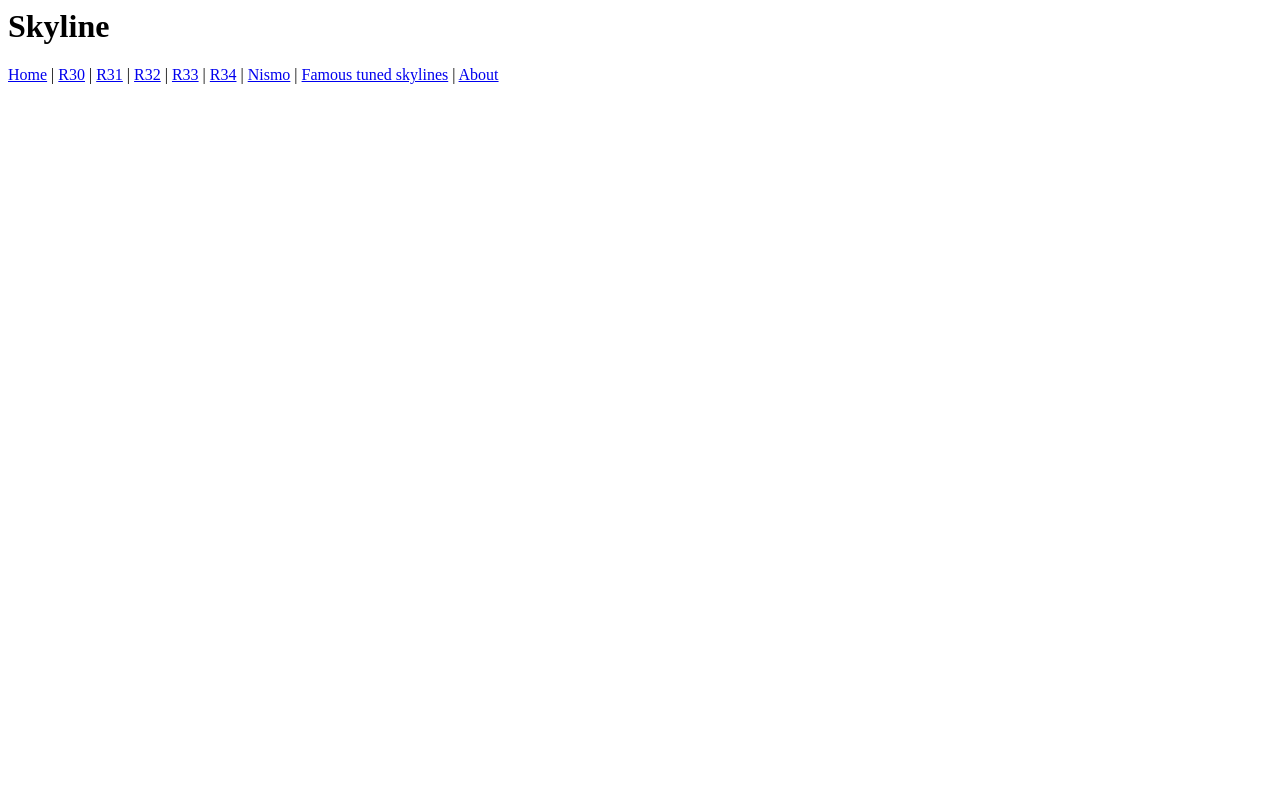
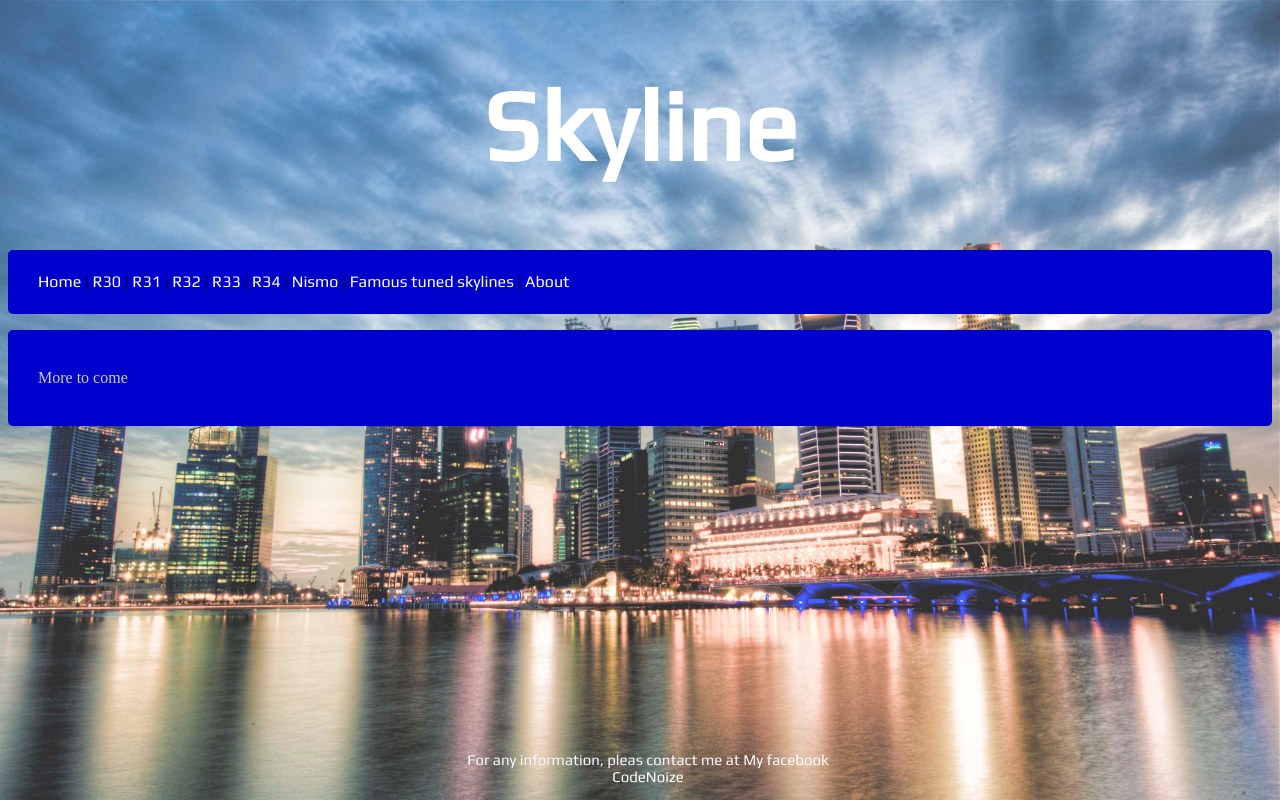
Before and after one commit to olejohanHB/Nissan-Skyline, a plain HTML site: page about.html in a window 1280 px wide. Drawn offline with Linux system fonts and the light colour scheme.

Commit message:
about changes
ansd

```diff
--- a/about.html
+++ b/about.html
@@ -1,3 +1,13 @@
+<!DOCTYPE html>
+
+<html lang="no" xmlns="http://www.w3.org/1999/xhtml">
+<head>
+    <meta charset="utf-8" />
+    <link rel="stylesheet" type="text/css" href="style.css">
+    <link href='https://fonts.googleapis.com/css?family=Play' rel='stylesheet' type='text/css'>
+    <title>The history of the Nissan Skyline GTR Nismo styled cars</title>
+
+</head>
 <body>
     <div>
         <h1 class="whiteheader">Skyline</h1>
@@ -15,4 +25,21 @@
     <a href="about.html">About</a>
   </nav>
 </div>
+<div><p>                       </p>
+</div>
+<div class="pheader">
+
+    <p> More to come</p>
+</div>
+
+
+
+    <div class="bottom">
+        </p>
+            <p id="normaltext">
+                For any information, pleas contact me at
+                <a href="https://www.facebook.com/ole.johan.heen" title="my facebook"> My facebook</a><br />
+                <a href="video.html" title="press this one for good music">CodeNoize</a>
+        </p>
+    </div>
 </body>
--- a/style.css
+++ b/style.css
@@ -9,6 +9,23 @@ body{
 
 }
 
+
+p{
+	color: #cccccc;
+
+}
+
+
+.pheader {
+	color: black;
+	position: relative;
+	margin: 0 auto;
+	padding: 30px 30px 30px;
+	width: width;
+	background-color: mediumblue;
+	border-radius: 5px;
+	line-height: 25%
+}
 
 .whiteheader {
 	color: white;
@@ -26,6 +43,7 @@ body{
 	width: width;
 	background-color: mediumblue;
 	border-radius: 5px;
+	line-height: 25%
 }
 
 .videoheader {
@@ -66,3 +84,21 @@ a:active {
 	color: white;
 	font-family: 'Play', sans-serif;
 }
+
+
+
+.bottom {
+  font-size: 15px;
+	color: ghostwhite;
+	font-family: 'Play', sans-serif;
+  position: fixed;
+  bottom: 0;
+  width:100%;
+  text-align: center;
+}
+
+#normaltext {
+	font-size: 15px;
+	color: ghostwhite;
+	font-family: 'Play', sans-serif;
+}
```
Also changed, not shown: index.html (+2 -0 lines).
